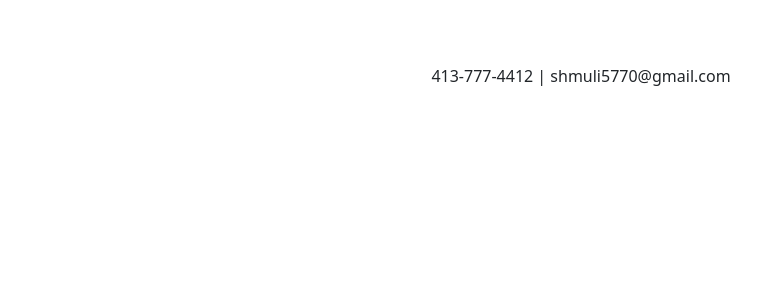
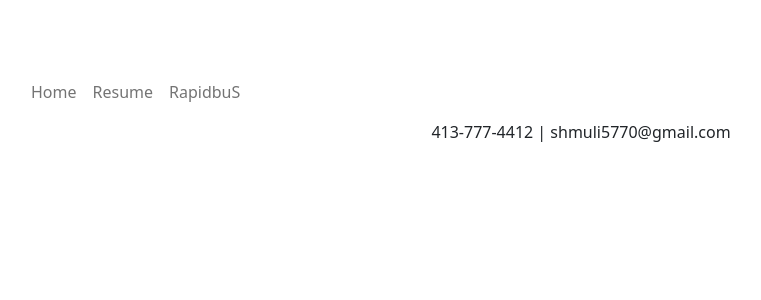
Before and after one commit to pretendprogrammer/Profile-Site, a React (Create React App) app: page /RapidbuS in a window 1280 px wide. Shown: the top 300 px of the page, without its empty margins (59-820 px from the left). Built offline with nearby package versions, Linux system fonts and the light colour scheme.

Commit message:
add Navbar, add link to resume

```diff
--- a/src/App.js
+++ b/src/App.js
@@ -3,11 +3,13 @@ import { BrowserRouter as Router, Switch, Route } from "react-router-dom";
 import HomeComtainer from "./Containers/HomeComtainer";
 import Footer from "./Components/Footer";
 import ResumeContainer from "./Containers/ResumeContainer";
+import NavBar from "./Components/NavBar";
 
 function App() {
   return (
     <div className="App">
       <Router>
+        <NavBar />
         <Switch>
           <Route exact path="/otherProjects"></Route>
           <Route exact path="/resume">
--- /dev/null
+++ b/src/Components/NavBar.js
@@ -0,0 +1,23 @@
+import React from "react";
+import { Navbar, Container, Nav, NavDropdown } from "react-bootstrap";
+
+function NavBar(props) {
+  return (
+    <div>
+      <Navbar>
+        <Container>
+          <Navbar.Toggle aria-controls="basic-navbar-nav" />
+          <Navbar.Collapse id="basic-navbar-nav">
+            <Nav className="me-auto">
+              <Nav.Link href="/">Home</Nav.Link>
+              <Nav.Link href="/resume">Resume</Nav.Link>
+              <Nav.Link href="/RapidbuS">RapidbuS</Nav.Link>
+            </Nav>
+          </Navbar.Collapse>
+        </Container>
+      </Navbar>
+    </div>
+  );
+}
+
+export default NavBar;
```
